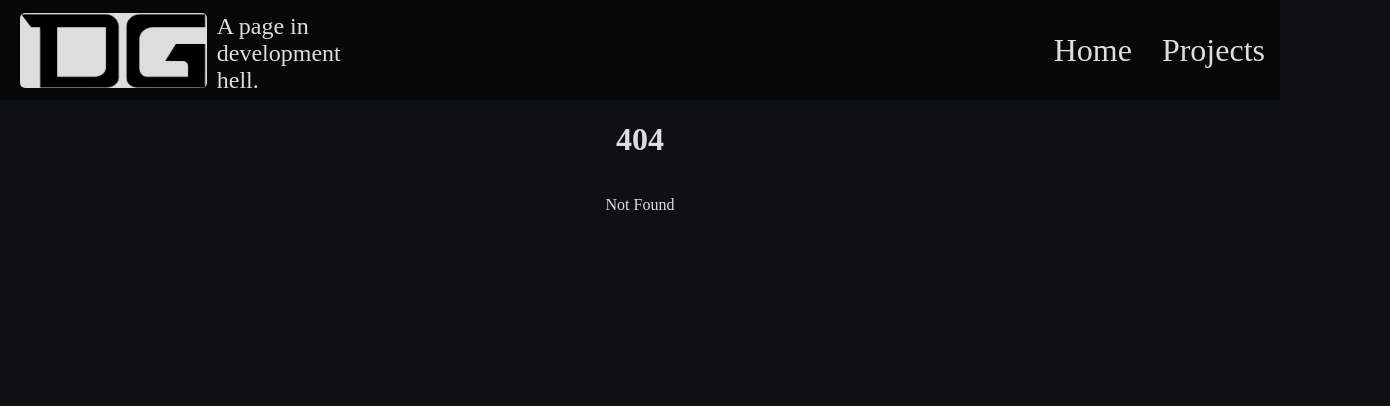
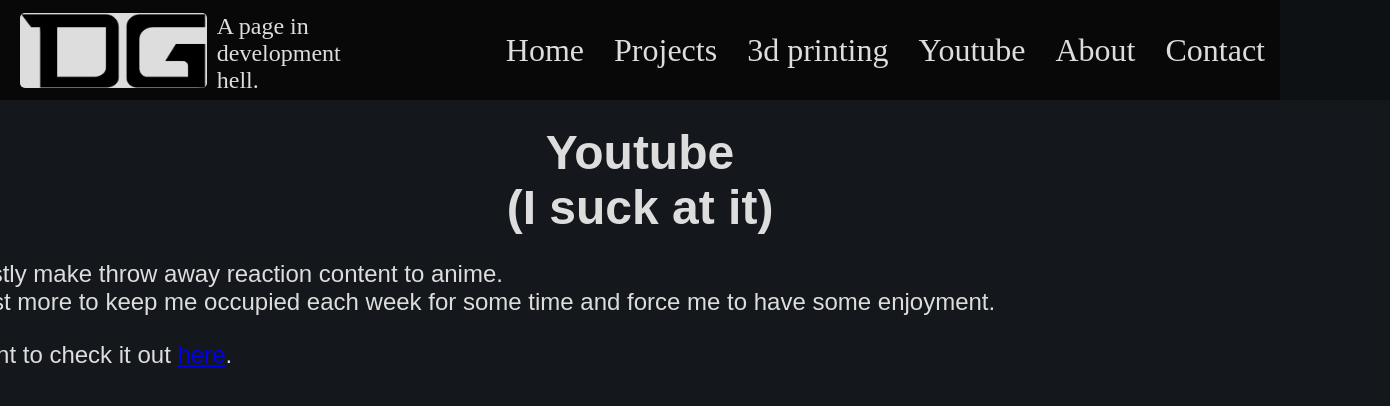
Before and after one commit to JackDevilGod/JackDevilGod.github.io, a SvelteKit app: page /youtube in a window 1280 px wide. Before the commit this address had no page. Shown: the top 406 px of the page, 1390 px wide, since content can reach past the window. Built offline with nearby package versions, Linux system fonts and the light colour scheme.

Commit message:
error in conmact table but the res of the pages work

```diff
--- a/src/routes/+layout.svelte
+++ b/src/routes/+layout.svelte
@@ -7,7 +7,11 @@
 
 	const main_pages = [
 		{route: '/', name: 'Home'},
-		{route: '/projects', name: 'Projects'}
+		{route: '/projects', name: 'Projects'},
+		{route: '/3dprinting', name: '3d printing'},
+		{route: '/youtube', name: 'Youtube'},
+		{route: '/about', name: 'About'},
+		{route: '/contact', name: 'Contact'}
 		];
 
 	let open = $state(false);
--- /dev/null
+++ b/src/routes/youtube/+page.svelte
@@ -0,0 +1,11 @@
+ <div class="content">
+    <h1 class="page_header">Youtube<br>(I suck at it)</h1>
+
+    <pre>
+I just mostly make throw away reaction content to anime.
+TBH it just more to keep me occupied each week for some time and force me to have some enjoyment.</pre>
+
+    <p>
+        If you want to check it out <a target="_blank" href="https://www.youtube.com/@JackDevilGod">here</a>.
+    </p>
+</div>
```
Also changed, not shown: src/routes/3dprinting/+page.svelte (added, +11 -0 lines), src/routes/about/+page.svelte (added, +10 -0 lines), src/routes/contact/+page.svelte (added, +21 -0 lines).
